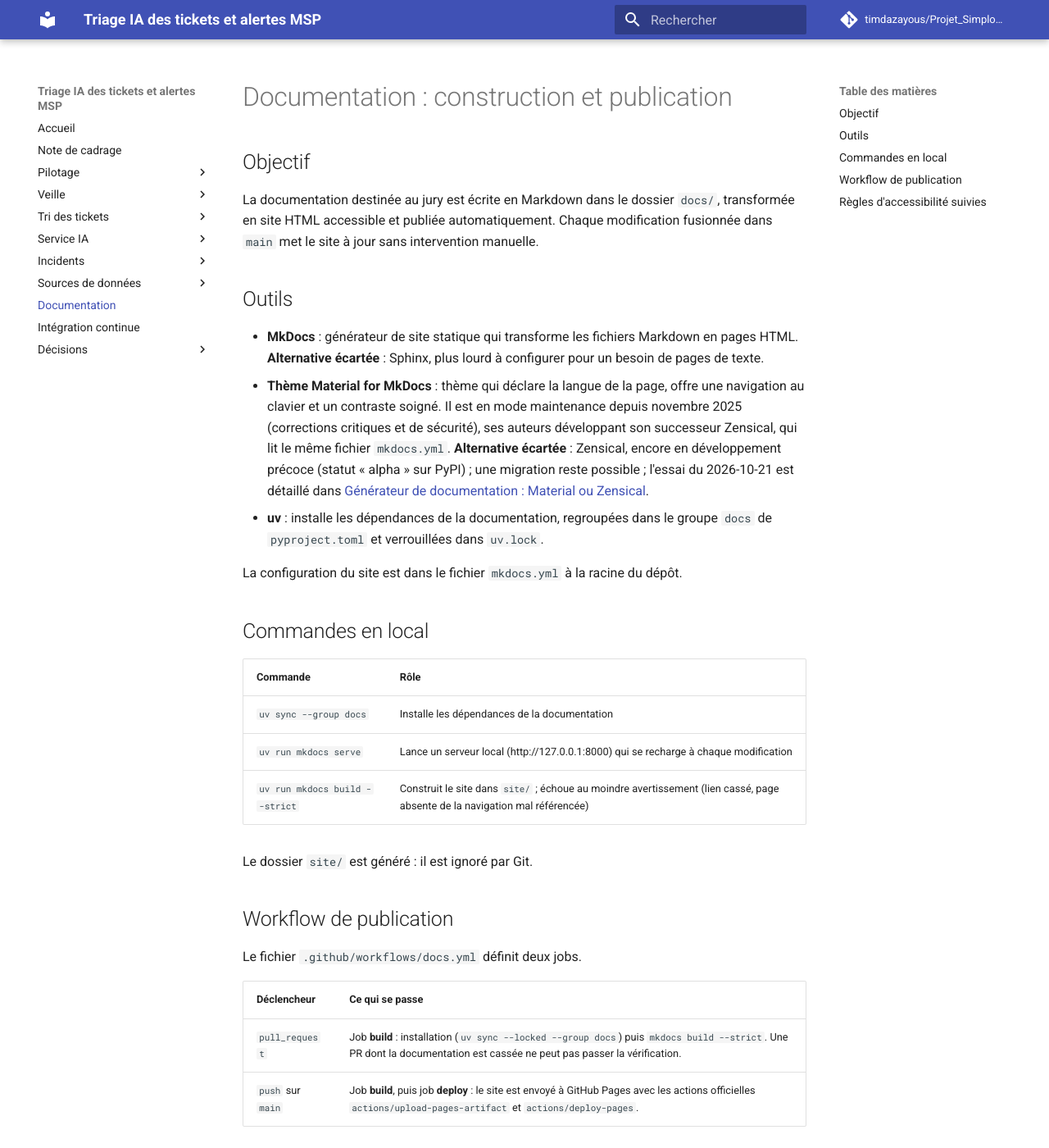
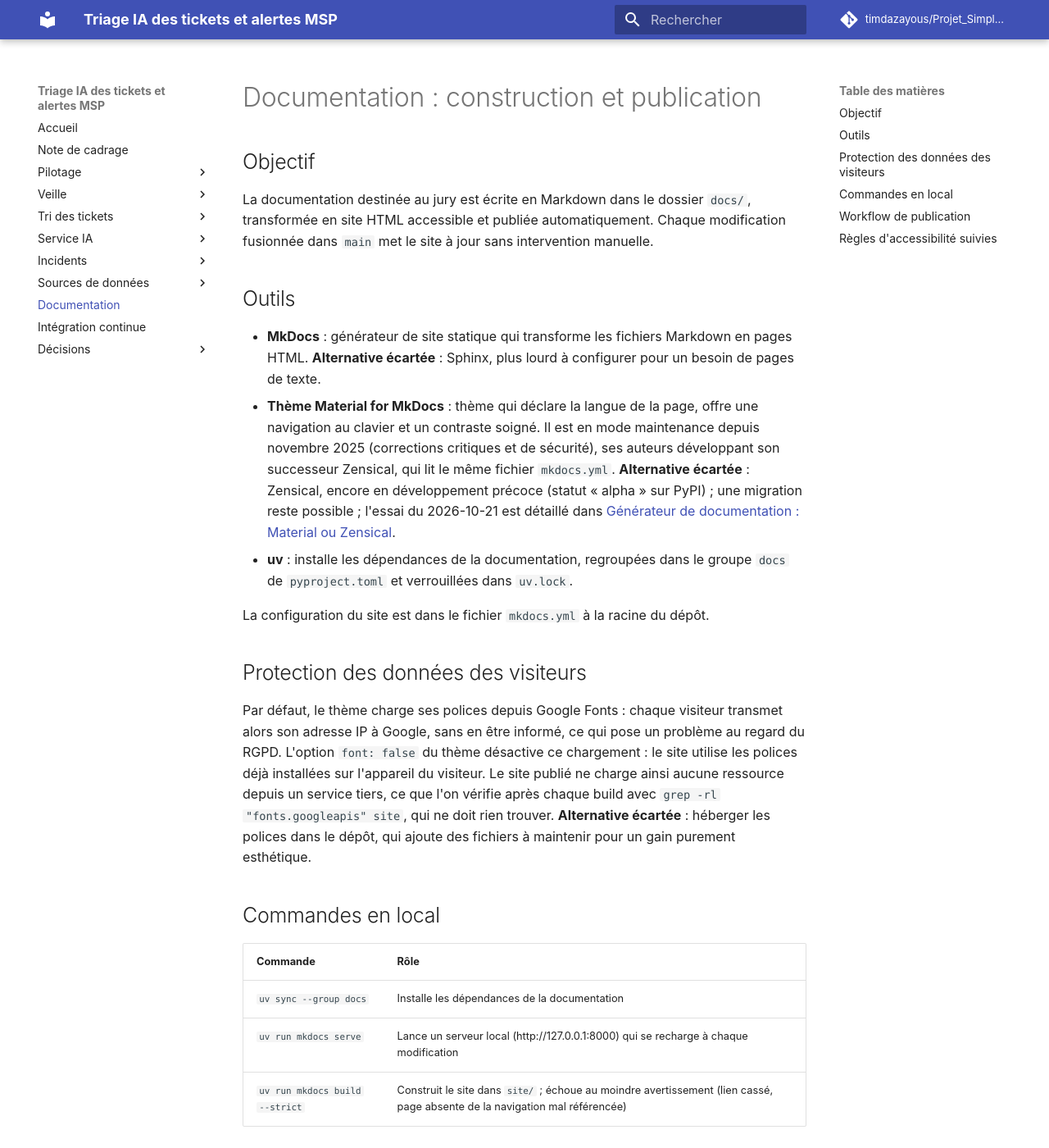
Before and after one commit to timdazayous/Projet_Simplon_FIN_ETUDES, an MkDocs documentation site: the page built from docs/documentation.md, in a window 1280 px wide and 1400 px high. Shown: the whole window at 82% size. Built offline with MkDocs 1.6.1 and Material for MkDocs 9.7.7, drawn with Linux system fonts in a browser that asks for light colours; comment, search, counter and statistics services are not loaded.

Commit message:
Documentation : polices système au lieu de Google Fonts (RGPD)
Co-Authored-By: Claude Opus 5.5 <noreply@anthropic.com>

```diff
--- a/docs/documentation.md
+++ b/docs/documentation.md
@@ -11,6 +11,10 @@ La documentation destinée au jury est écrite en Markdown dans le dossier `docs
 - **uv** : installe les dépendances de la documentation, regroupées dans le groupe `docs` de `pyproject.toml` et verrouillées dans `uv.lock`.
 
 La configuration du site est dans le fichier `mkdocs.yml` à la racine du dépôt.
+
+## Protection des données des visiteurs
+
+Par défaut, le thème charge ses polices depuis Google Fonts : chaque visiteur transmet alors son adresse IP à Google, sans en être informé, ce qui pose un problème au regard du RGPD. L'option `font: false` du thème désactive ce chargement : le site utilise les polices déjà installées sur l'appareil du visiteur. Le site publié ne charge ainsi aucune ressource depuis un service tiers, ce que l'on vérifie après chaque build avec `grep -rl "fonts.googleapis" site`, qui ne doit rien trouver. **Alternative écartée** : héberger les polices dans le dépôt, qui ajoute des fichiers à maintenir pour un gain purement esthétique.
 
 ## Commandes en local
 
--- a/mkdocs.yml
+++ b/mkdocs.yml
@@ -7,6 +7,9 @@ repo_name: timdazayous/Projet_Simplon_FIN_ETUDES
 theme:
   name: material
   language: fr
+  # RGPD : pas de chargement depuis Google Fonts (l'adresse IP du visiteur serait transmise
+  # à un tiers) ; le site utilise les polices système du visiteur.
+  font: false
   features:
     - navigation.top
     - navigation.footer
```
